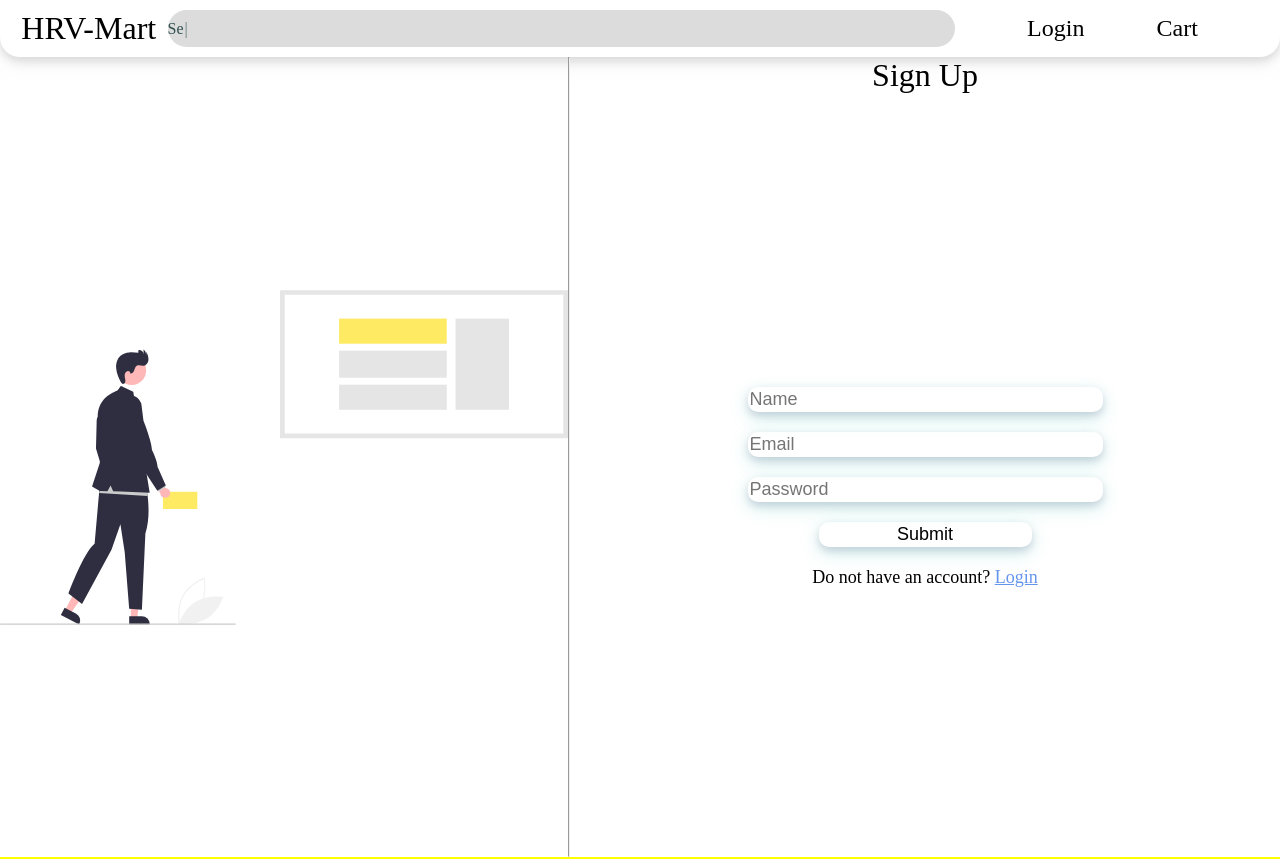
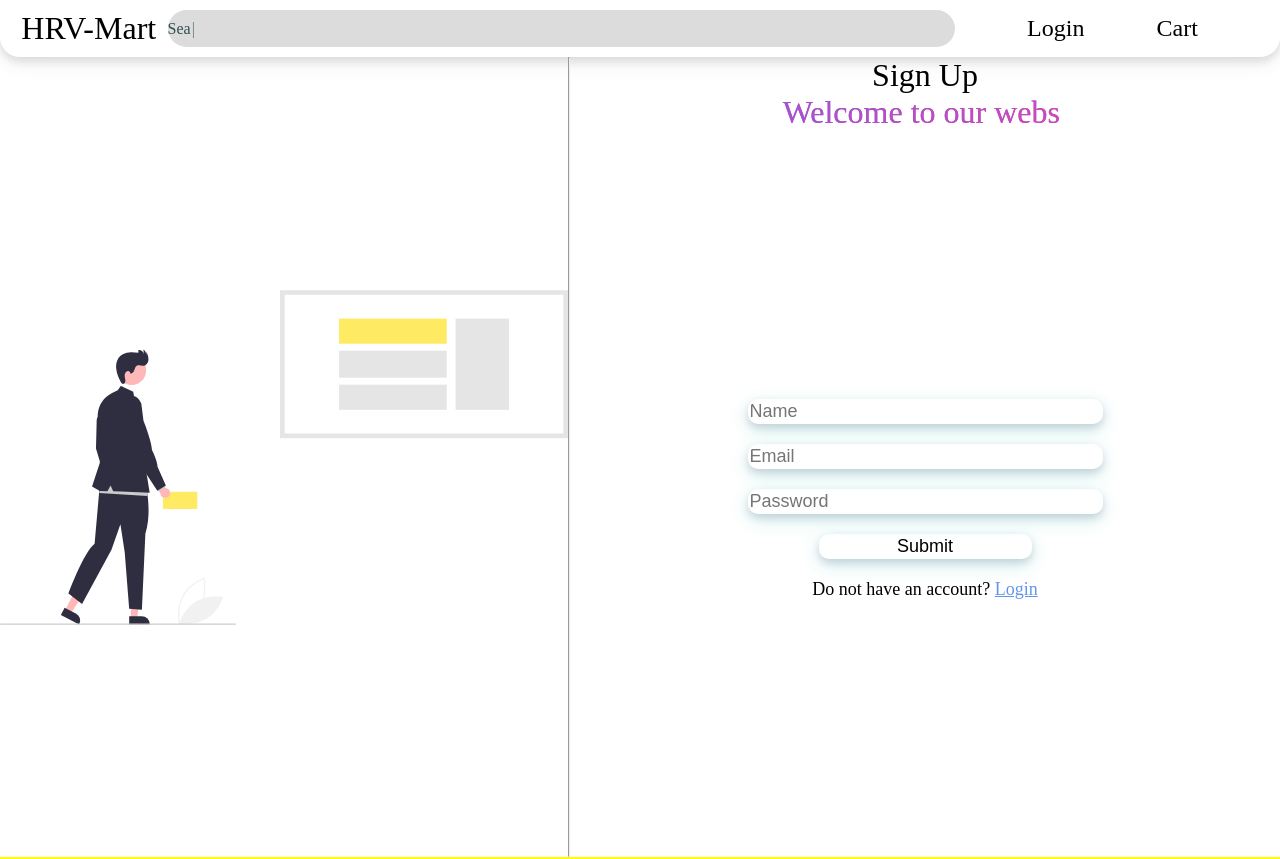
Before and after one commit to HRV-Mart/HRV-Mart, a Next.js app: page /signup in a window 1280 px wide. Shown: the top 859 px of the page. Built offline with nearby package versions, Linux system fonts and the light colour scheme; a web font is replaced by a local one.

Commit message:
Update sign up page

```diff
--- a/src/pages/signup.js
+++ b/src/pages/signup.js
@@ -5,6 +5,7 @@ import {postRequest} from "@/service/network/network";
 import Router from "next/router";
 import {logError} from "@/service/logging/logging";
 import { toast } from 'react-toastify';
+import Typewriter from "typewriter-effect";
 export default function Signup() {
     const [name, setName] = useState("");
     const [email, setEmail] = useState("");
@@ -20,7 +21,18 @@ export default function Signup() {
                 <div className={styles.title}>
                     Sign Up
                 </div>
-                <div className={styles.space}/>
+                <div className={styles.space}>
+                    <div className={`${styles.space} ${styles.title}`}>
+                        <Typewriter options={{
+                            strings: [
+                                "Welcome to our website",
+                                "Please create an account"
+                            ],
+                            autoStart: true,
+                            loop: true
+                        }}/>
+                    </div>
+                </div>
                 <div className={styles.signupForm}>
                     <input
                         className={styles.inputHolder}
--- a/src/styles/Signup.module.css
+++ b/src/styles/Signup.module.css
@@ -35,6 +35,17 @@
 }
 .space {
     flex: 1;
+    display: flex;
+    align-items: center;
+    justify-content: center;
+    height: 100%;
+    width: 100%;
+
+    background-image: var(--gradient-primary);
+    background-clip: text;
+    color: transparent;
+    background-size: 300% 100%;
+    animation: animateBg 5s infinite alternate-reverse;
 }
 .inputHolder {
     width: 50%;
@@ -55,8 +66,18 @@
     box-shadow: 0 4px 8px 0 rgba(59, 58, 114, 0.2), 0 6px 20px 0 rgba(34, 190, 170, 0.19);
 }
 .button:hover{
-    background-color: darkgreen;
+    background: var(--gradient-primary);
+    background-size: 300% 100%;
+    animation: animateBg 1s infinite alternate;
     color: white;
+}
+@keyframes animateBg {
+    0% {
+        background-position: 0 0;
+    }
+    100% {
+        background-position: 100% 0;
+    }
 }
 .messageError {
     color: red;
```
